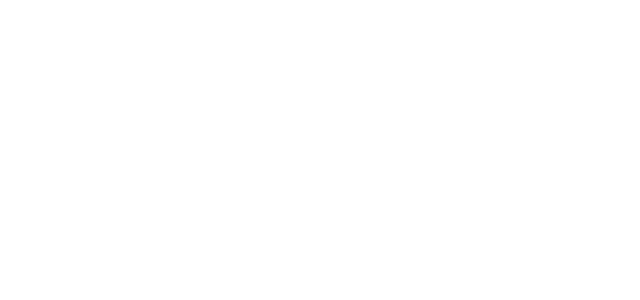
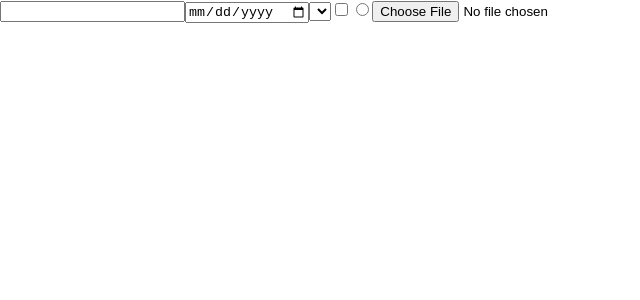
Before and after one commit to VaultDweller13/rss-react, a React (Vite) app in the folder components/: page /form in a window 1280 px wide. Shown: the top 300 px of the page, without its empty margins (0-640 px from the left). Built offline with nearby package versions, Linux system fonts and the light colour scheme.

Commit message:
feat: add basic input elements

```diff
--- a/components/src/App.tsx
+++ b/components/src/App.tsx
@@ -4,7 +4,7 @@
 import Home from './pages/Home';
 import NotFound from './pages/NotFound';
 import About from './pages/About';
-import Form from './pages/Form';
+import FormPage from './pages/FormPage';
 
 export default class App extends React.Component {
   render() {
@@ -12,7 +12,7 @@
       <BrowserRouter>
         <Routes>
           <Route path="/" element={<Home />} />
-          <Route path="/form" element={<Form />} />
+          <Route path="/form" element={<FormPage />} />
           <Route path="/about" element={<About />} />
           <Route path="/*" element={<NotFound />} />
         </Routes>
--- /dev/null
+++ b/components/src/components/form/Form.tsx
@@ -0,0 +1,16 @@
+import React from 'react';
+
+export default class Form extends React.Component {
+  render() {
+    return (
+      <form className="form">
+        <input type="text" name="title" className="input_title" />
+        <input type="date" name="date" id="date" className="input_date" />
+        <select name="platform" id="select"></select>
+        <input type="checkbox" name="genre" id="genre" />
+        <input type="radio" name="status" id="status" />
+        <input type="file" name="cover" id="cover" />
+      </form>
+    );
+  }
+}
--- a/components/src/pages/Form.tsx
+++ b/components/src/pages/FormPage.tsx
@@ -1,7 +1,8 @@
 import React from 'react';
+import Form from '../components/form/Form';
 
 export default class From extends React.Component {
   render() {
-    return <></>;
+    return <Form />;
   }
 }
```
